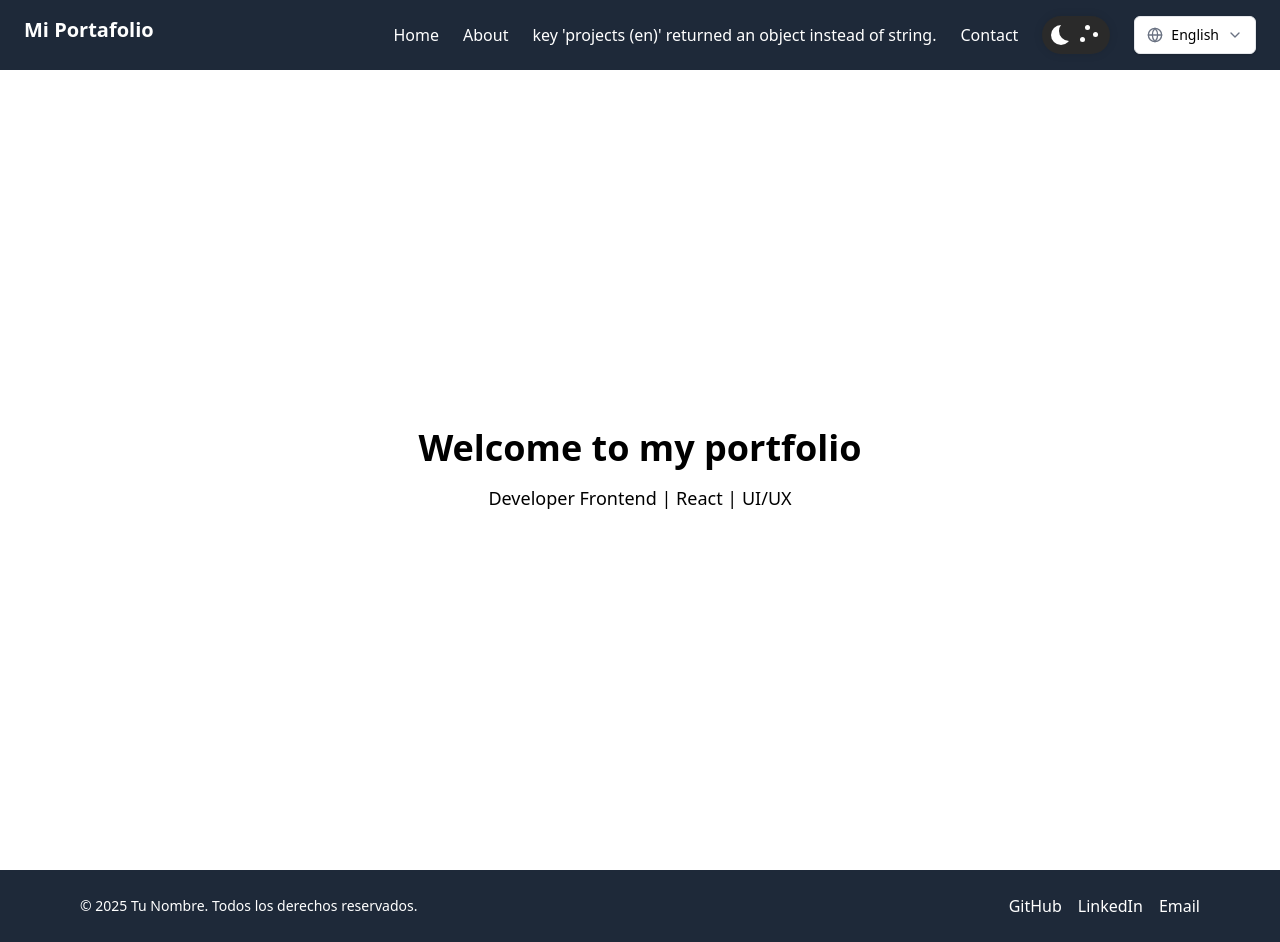
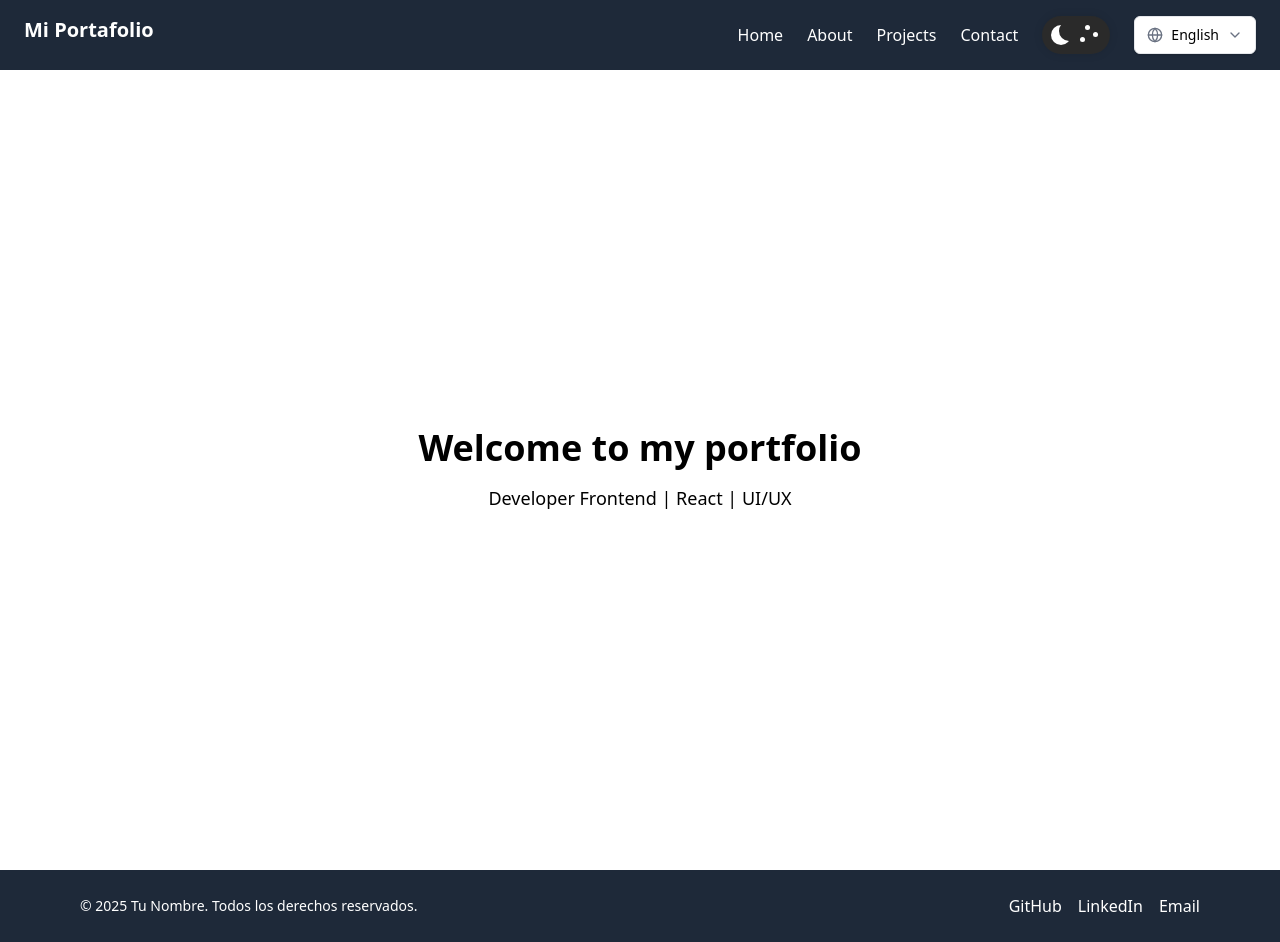
Before and after one commit to LangerTwo/portfolio, a React (Vite) app: page / in a window 1280 px wide. Built offline with nearby package versions, Linux system fonts and the light colour scheme.

Commit message:
unos ajustes a los json

```diff
--- a/src/components/Navbar.jsx
+++ b/src/components/Navbar.jsx
@@ -15,7 +15,7 @@ function Navbar() {
   const links = [
     { to: "/", label: t("home") },
     { to: "/about", label: t("about") },
-    { to: "/projects", label: t("projects") },
+    { to: "/projects", label: t("projects_title") },
     { to: "/contact", label: t("contact") },
   ];
 
--- a/src/locales/en.json
+++ b/src/locales/en.json
@@ -4,6 +4,7 @@
     "home": "Home",
     "about": "About",
     "about_me": "I am a frontend developer passionate about creating attractive and functional interfaces.",
+    "projects_title": "Projects",
     "projects": {
         "netflix": {
             "description": "Application that shows movies using the TMDB API."
--- a/src/locales/es.json
+++ b/src/locales/es.json
@@ -4,6 +4,7 @@
     "home": "Inicio",
     "about": "Sobre mí",
     "about_me": "Soy un desarrollador frontend apasionado por crear interfaces atractivas y funcionales.",
+    "projects_title": "Proyectos",
     "projects": {
         "netflix": {
             "description": "Aplicación que muestra películas usando la API de TMDB."
```
